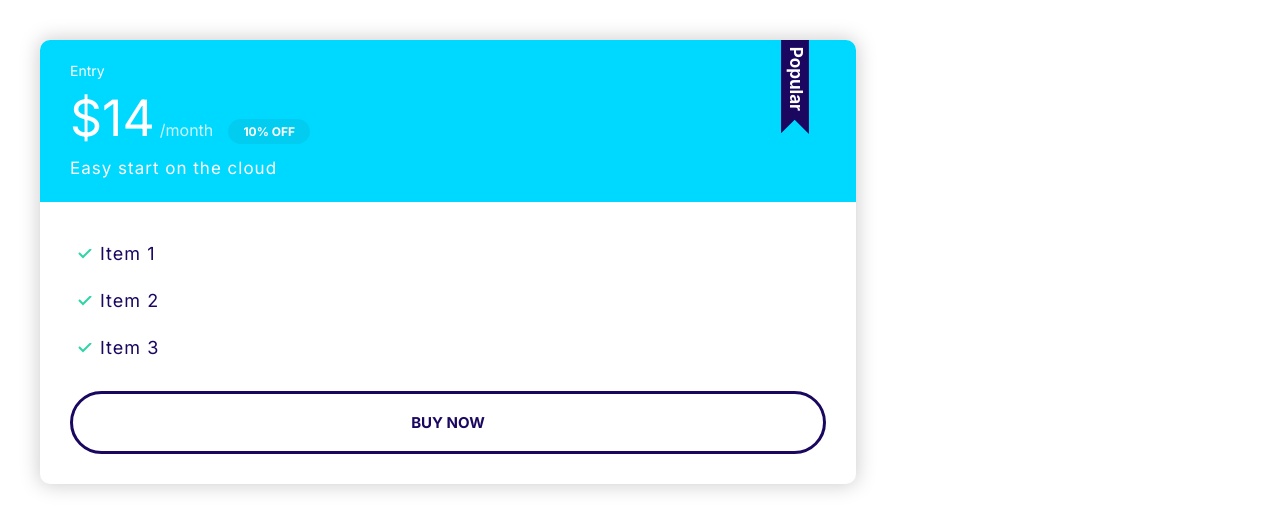
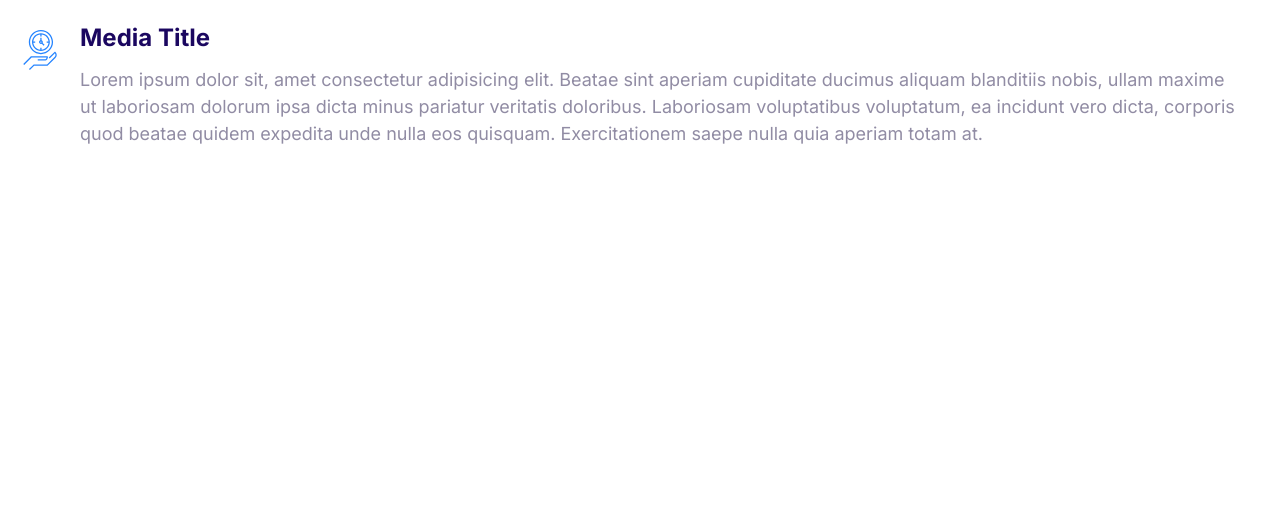
Before and after one commit to SandraNedelcheva998/moshify, a plain HTML site: page Moshify/index.html in a window 1280 px wide. Drawn offline with Linux system fonts and the light colour scheme.

Commit message:
Built media-object component

```diff
--- a/Moshify/css/styles.css
+++ b/Moshify/css/styles.css
@@ -341,5 +341,19 @@ a{
     .plan__description{
         font-size: 1.7rem;
     }
+}
+/*Media Object*/
+.media{
+    display: flex;
+    margin: 2rem;
 
 }
+.media__image{
+   margin-top: 1rem;
+}
+.media__title{
+    margin-top: 0;
+}
+.media__body{
+    margin: 0 2rem;
+}
--- a/Moshify/index.html
+++ b/Moshify/index.html
@@ -18,24 +18,21 @@
     <title>Document</title>
   </head>
   <body>
-    <div style="width: 70%; padding: 4rem">
-      <div class="plan plan--popular">
-        <div class="card card--secondary">
-          <header class="card__header">
-            <h3 class="plan__name">Entry</h3>
-            <span class="plan__price">$14</span>
-            <span class="plan__billing-price">/month</span>
-            <span class="badge badge--secondary badge--small">10% OFF</span>
-            <div class="plan__description">Easy start on the cloud</div>
-          </header>
-          <div class="card__body">
-            <ul class="list list--tick">
-              <li class="list__item">Item 1</li>
-              <li class="list__item">Item 2</li>
-              <li class="list__item">Item 3</li>
-            </ul>
-            <button class="btn btn--outline btn--block">Buy Now</button>
-          </div>
+    <div class="media">
+      <div class="media__image">
+        <svg class="icon icon--primary">
+          <use xlink:href="icons/sprite.svg#clock"></use>
+        </svg>
+      </div>
+      <div class="media__body">
+        <h3 class="media__title">Media Title</h3>
+        <div class="media__description">
+          Lorem ipsum dolor sit, amet consectetur adipisicing elit. Beatae sint
+          aperiam cupiditate ducimus aliquam blanditiis nobis, ullam maxime ut
+          laboriosam dolorum ipsa dicta minus pariatur veritatis doloribus.
+          Laboriosam voluptatibus voluptatum, ea incidunt vero dicta, corporis
+          quod beatae quidem expedita unde nulla eos quisquam. Exercitationem
+          saepe nulla quia aperiam totam at.
         </div>
       </div>
     </div>
```
Also changed, not shown: Moshify/components/media-object.html (added, +18 -0 lines).
